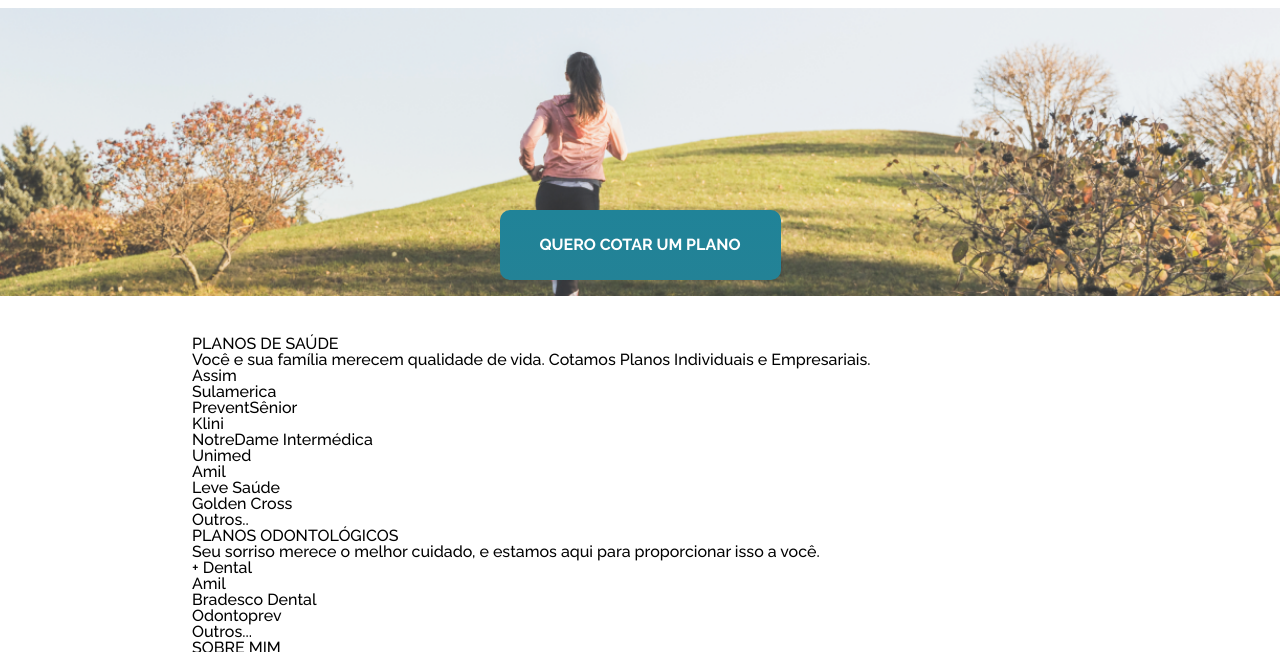
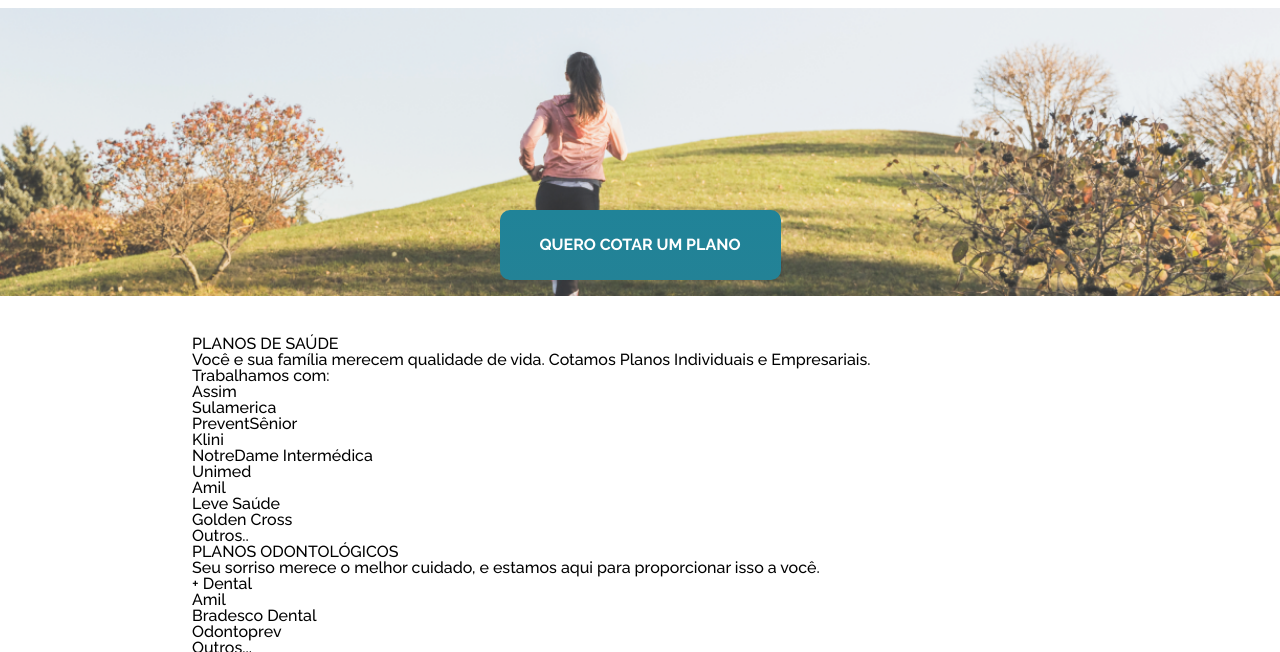
Before and after one commit to nickitrin/anatrindadeplanos, a plain HTML site: page index.html in a window 1280 px wide. Shown: the part 148-800 px from the top of the page. Drawn offline with Linux system fonts and the light colour scheme.

Commit message:
fazer push

```diff
--- a/index.html
+++ b/index.html
@@ -47,7 +47,9 @@
                 </div>
             </div>
             <div class="list_planosdesaude">
-
+                <div>
+                    Trabalhamos com:
+                </div>
                 <ul>
                     <li>Assim</li>
                     <li>Sulamerica</li>
```
